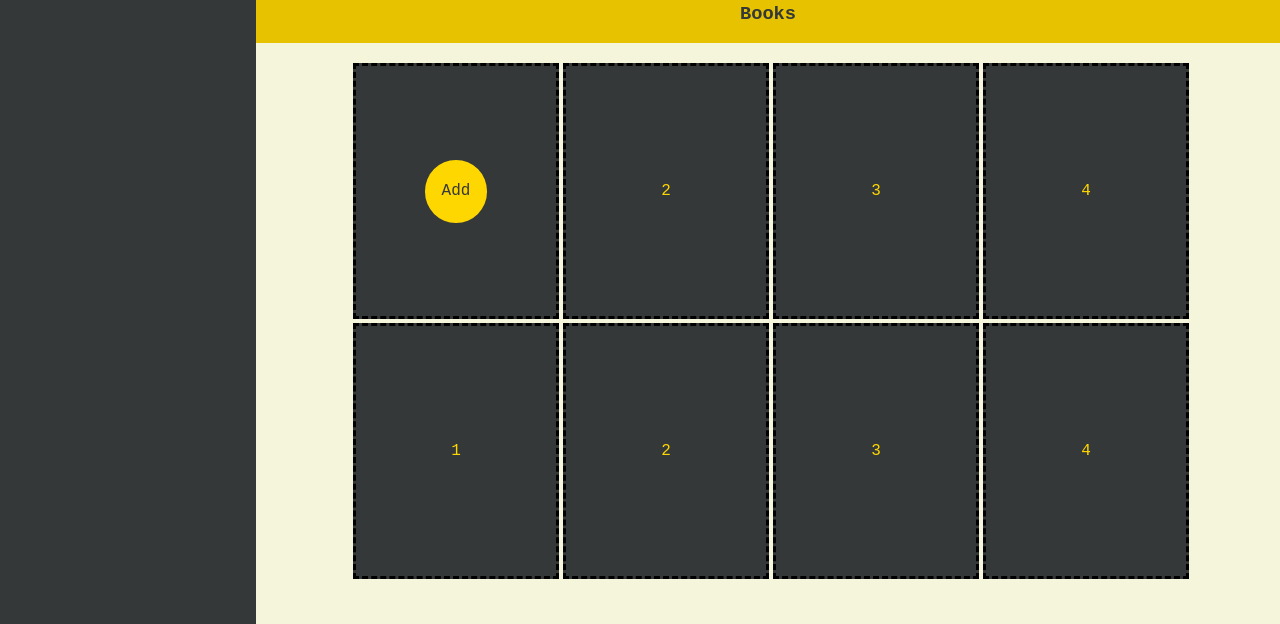
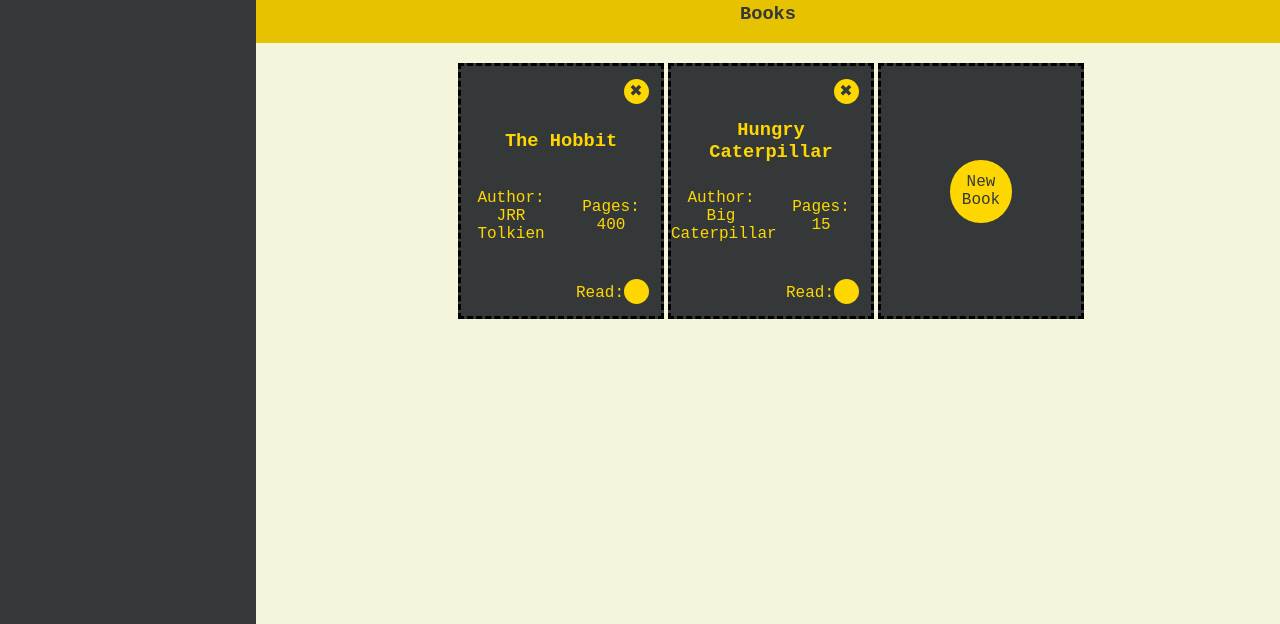
Before and after one commit to DanMadd/javascript-projects, a plain HTML site: page library.html in a window 1280 px wide. Shown: the part 176-800 px from the top of the page. Drawn offline with Linux system fonts and the light colour scheme.

Commit message:
Added basic library js functionality
Added js to create, delete, mark as read to the library. Included two books on page load.

```diff
--- a/library.html
+++ b/library.html
@@ -23,18 +23,11 @@
                 <h3>Books</h3>
             </div>
             <div class="inner-content-grid jcontent-center">
-                <div class="content-card">
+                <div class="content-card-add">
                     <div class="add-button text-center acontent-center" id="open-dialog-add-book-button">
-                        Add
+                        New Book
                     </div>
                 </div>
-                <div class="content-card">2</div>
-                <div class="content-card">3</div>
-                <div class="content-card">4</div>
-                <div class="content-card">1</div>
-                <div class="content-card">2</div>
-                <div class="content-card">3</div>
-                <div class="content-card">4</div>
             </div>
         </div>
     </div>
--- a/scripts/library.js
+++ b/scripts/library.js
@@ -3,6 +3,11 @@ const addOpenDialogButton = document.getElementById("open-dialog-add-book-button
 const cancelButton = document.getElementById("cancel-book-button");
 const addBookDialog = document.getElementById("add-book-dialog");
 const addBookButton = document.getElementById("add-book-button");
+
+libraryArray[0] = new Book("The Hobbit", "JRR Tolkien", 400);
+libraryArray[1] = new Book("Hungry Caterpillar", "Big Caterpillar", 15);
+
+loadSavedBooks();
 
 addOpenDialogButton.addEventListener("click", () => {
     addBookDialog.showModal();
@@ -20,6 +25,7 @@ function Book(name, author, pages) {
     this.name = name;
     this.author = author;
     this.pages = pages;
+    this.read = 0;
 }
 
 function addNewBook(){
@@ -31,18 +37,7 @@ function addNewBook(){
         const newBook = new Book(newBookTitle, newBookAuthor, newBookPages)
         libraryArray.push(newBook);
 
-        const newCard = document.createElement("div");
-        newCard.className = "content-card";
-        newCard.innerHTML = `
-            <strong>${newBook.name}</strong><br>
-            Author: ${newBook.author}<br>
-            Pages: ${newBook.pages}
-        `;
-
-        const oldCard = document.getElementById("open-dialog-add-book-button").parentElement;
-        console.log(oldCard);
-        oldCard.parentElement.insertBefore(newCard, oldCard);
-
+        newBookCard(newBook);
 
         tidyUpFields();
         addBookDialog.close();
@@ -59,3 +54,48 @@ function tidyUpFields() {
     document.getElementById("Author").value = "";
     document.getElementById("Pages").value = 0;
 }
+
+function loadSavedBooks() {
+    let libraryLen = libraryArray.length;
+
+    for (let i = 0; i < libraryLen; i++) {
+        const savedBook = libraryArray[i];
+        newBookCard(savedBook);
+        console.log(`Added ${savedBook.name}`);
+    }
+}
+
+function newBookCard(bookToAdd) {
+    const newCard = document.createElement("div");
+    newCard.id = bookToAdd.id;
+    newCard.className = "content-card text-center";
+    newCard.innerHTML = `
+        <div class="book-delete" title="Remove Book" onclick="removeBook('${bookToAdd.id}')">✖</div>
+        <h3 class="book-name"><strong>${bookToAdd.name}</strong></h3><br>
+        <span class="book-author">Author:<br>${bookToAdd.author}</span><br>
+        <span class="book-pages">Pages:<br>${bookToAdd.pages}</span>
+        <span class="book-read">Read:</span>
+        <div id="${bookToAdd.id + "-check"}" class="book-mark-read" onclick="markBookAsRead('${bookToAdd.id}')"></div>
+    `;
+
+    const oldCard = document.getElementById("open-dialog-add-book-button").parentElement;
+    oldCard.parentElement.insertBefore(newCard, oldCard);
+}
+
+function removeBook(bookID) {
+    const bookToRemove = document.getElementById(bookID);
+    bookToRemove.remove();
+    const idToRemove = libraryArray.findIndex(book => book.id === bookID);
+    libraryArray.splice(idToRemove, 1);
+}
+
+function markBookAsRead(bookID) {
+    const getBookByID = libraryArray.find(book => book.id === bookID);
+    if (getBookByID.read == 1) {
+        getBookByID.read = 0;
+        document.getElementById(`${bookID+"-check"}`).innerHTML = "";
+    } else {
+        getBookByID.read = 1;
+        document.getElementById(`${bookID+"-check"}`).innerHTML = "✔";
+    }
+}
--- a/style.css
+++ b/style.css
@@ -5,6 +5,7 @@
     --main-text: #353839;
     --submain-bg: #e6c200;
     --cont-bg: #f5f5dc;
+    --del-bg: #f44336;
 }
 
 
@@ -91,6 +92,91 @@ html, body {
     border-color: black;
     min-height: 100%;
     min-width: 100%;
+    display: grid;
+    grid-template-columns: 25% 25% 25% 25%;
+    grid-template-rows: 20% 20% 20% 20% 20%;
+    align-items: center;
+    justify-content: center;
+    background-color: var(--side-bg);
+    color: var(--side-text);
+}
+
+.book-name {
+    grid-column: 1 / 5;
+    grid-row: 2;
+}
+
+.book-author {
+    grid-column: 1 / 3;
+    grid-row: 3 / 5;
+}
+
+.book-pages {
+    grid-column: 3 / 5;
+    grid-row: 3 / 5;
+}
+
+.book-delete {
+    grid-column: 4;
+    grid-row: 1;
+    background-color: var(--main-bg);
+    color: var(--main-text);
+    border-radius: 50%;
+    height: 50%;
+    width: 50%;
+    display: flex;
+    justify-content: center;
+    align-items: center;
+    margin: auto;
+    cursor: pointer;
+}
+
+.book-delete:hover {
+    background-color: var(--del-bg);
+}
+
+.book-delete:active {
+    filter: brightness(90%);
+    transform: scale(98%);
+}
+
+.book-read {
+    grid-column: 3 / 5;
+    grid-row: 5;
+    text-align: left;
+    padding-left: 15%;
+    padding-top: 2.5%;
+}
+
+.book-mark-read {
+    grid-column: 4;
+    grid-row: 5;
+    background-color: var(--main-bg);
+    color: var(--main-text);
+    border-radius: 50%;
+    height: 50%;
+    width: 50%;
+    display: flex;
+    justify-content: center;
+    align-items: center;
+    margin: auto;
+    cursor: pointer;
+}
+
+.book-mark-read:hover {
+    filter: brightness(90%);
+}
+
+.book-mark-read:active {
+    filter: brightness(80%);
+    transform: scale(98%);
+}
+
+.content-card-add {
+    border-style: dashed;
+    border-color: black;
+    min-height: 100%;
+    min-width: 100%;
     display: flex;
     justify-content: center;
     align-items: center;
```
